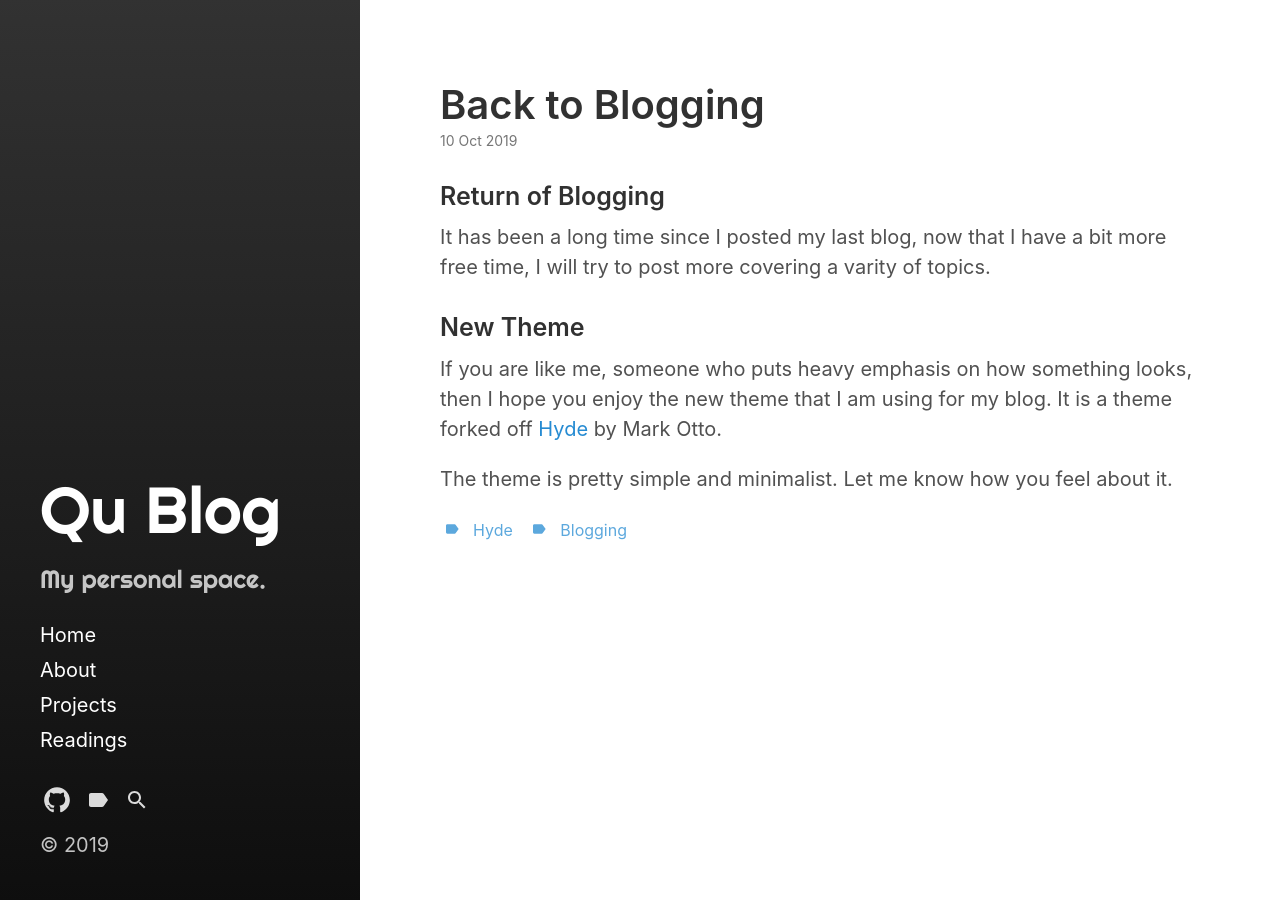
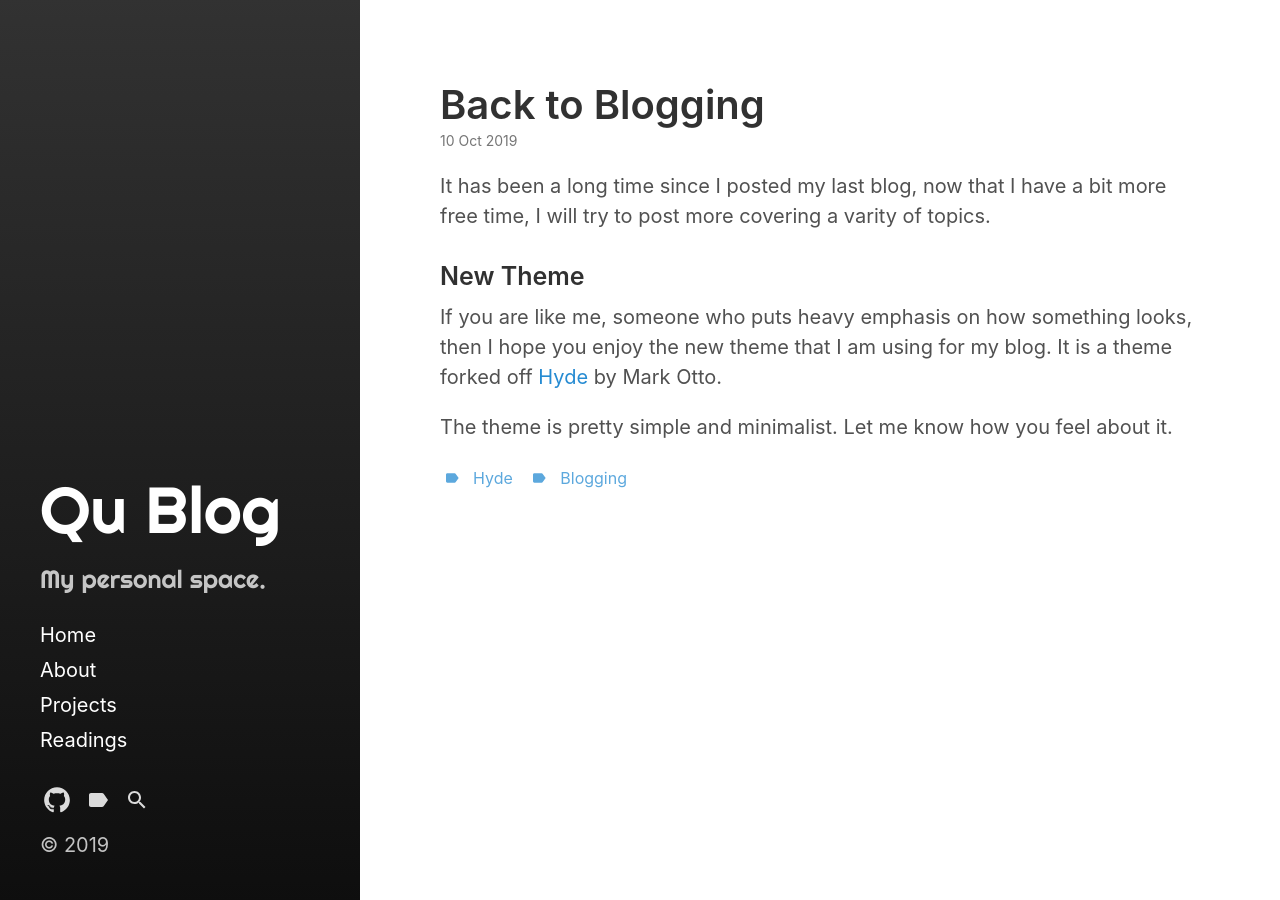
Before and after one commit to yiqu/yiqu.github.io, a Jekyll site: the page built from _posts/2019-10-10-back-to-blogging.md, in a window 1280 px wide. Built offline with Jekyll 4.4.1, drawn with Linux system fonts in a browser that asks for light colours; some web fonts are replaced.

Commit message:
Update 2019-10-10-back-to-blogging.md

```diff
--- a/_posts/2019-10-10-back-to-blogging.md
+++ b/_posts/2019-10-10-back-to-blogging.md
@@ -6,7 +6,6 @@ tags:
   - blogging
 ---
 
-### Return of Blogging
 It has been a long time since I posted my last blog, now that I have a bit more free time, I will try to
 post more covering a varity of topics.
 <!--more-->
```
